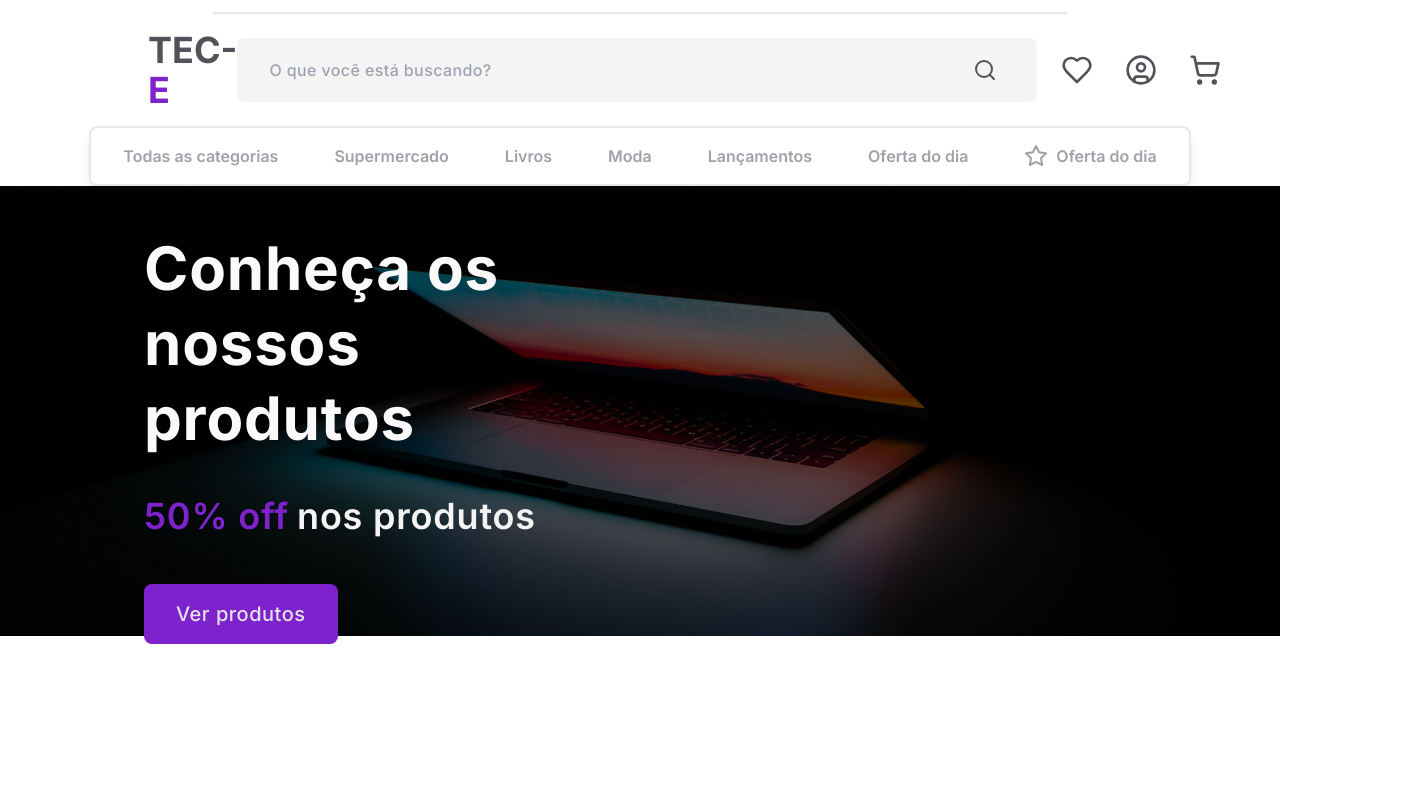
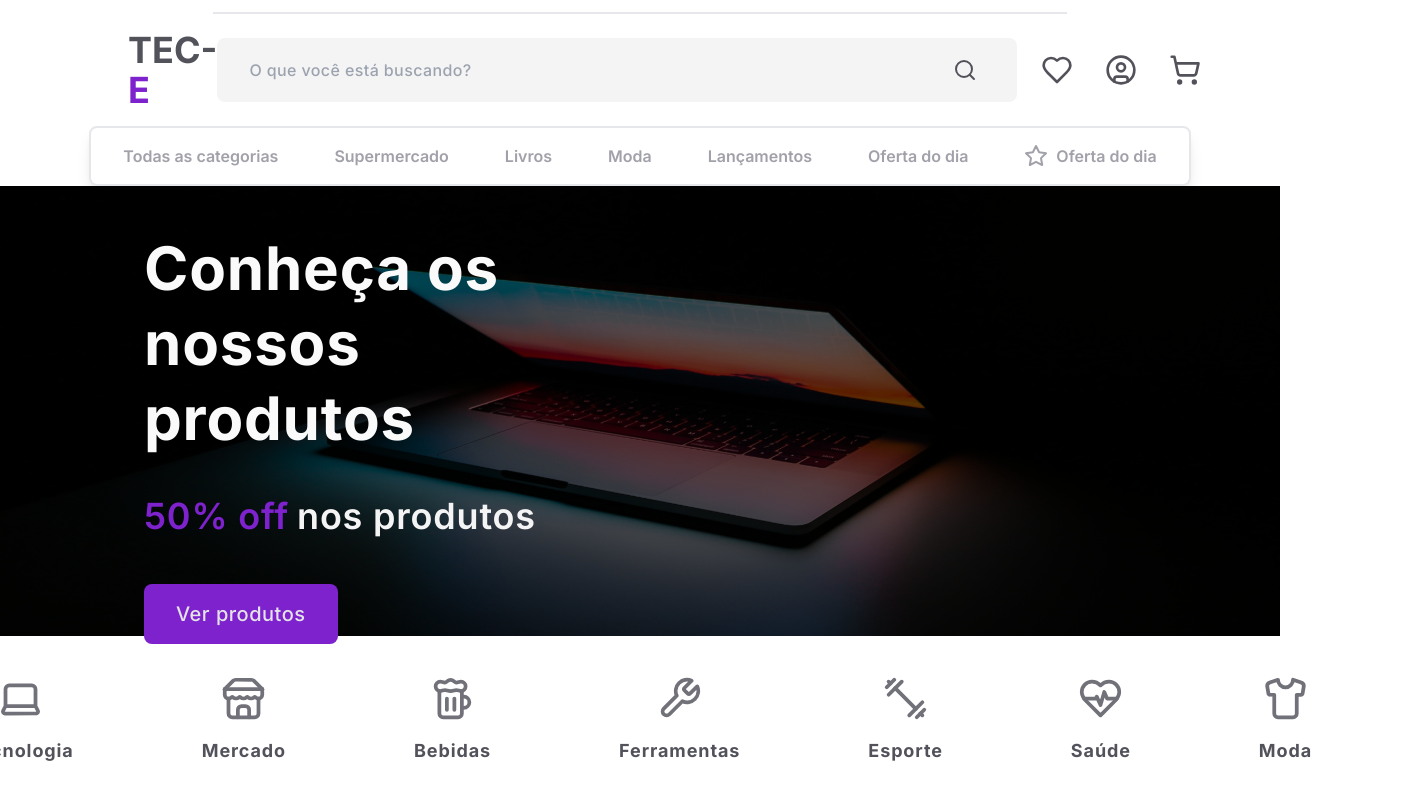
Before and after one commit to PabloJesusdaSilva/tec-e, a Next.js app: page / in a window 1280 px wide. Shown: the part 84-884 px from the top of the page, 1424 px wide, since content can reach past the window. Before the commit the page ends 800 px from the top, so only its background shows below. Built offline with nearby package versions, Linux system fonts and the light colour scheme.

Commit message:
:feat: creating product category component

```diff
--- a/src/app/components/Banner.tsx
+++ b/src/app/components/Banner.tsx
@@ -13,7 +13,7 @@ const Banner = () => {
 
          <div className='bg-black/60 w-full h-full relative -top-[100%]' />
 
-         <div className='relative z-20 w-full h-full -top-[190%] ml-36 tracking-wider'>
+         <div className='relative z-20 w-full h-full -top-[190%] pl-36 tracking-wider'>
             <h2 className='w-2/6 mb-10 text-6xl font-bold leading-tight text-zinc-50'>Conheça os nossos produtos</h2>
             <p className='font-semibold text-4xl text-zinc-100'>
                <span className='text-purple-700 mr-2'>
--- a/src/app/components/CategoryBar.tsx
+++ b/src/app/components/CategoryBar.tsx
@@ -2,31 +2,33 @@ import { StarIcon } from 'lucide-react';
 
 const CategoryBar = () => {
    return(
-      <article className='flex space-x-14 py-4 px-8 text-zinc-400 font-semibold border-2 rounded-lg shadow-lg'>
-         <span>
+      <nav className='py-4 px-8 text-zinc-400 font-semibold border-2 rounded-lg shadow-lg'>
+         <ul className='flex space-x-14'>
+            <li>
                Todas as categorias
-         </span>
-         <span>
+            </li>
+            <li>
                Supermercado
-         </span>
-         <span>
+            </li>
+            <li>
                Livros
-         </span>
-         <span>
+            </li>
+            <li>
                Moda
-         </span>
-         <span>
+            </li>
+            <li>
                Lançamentos
-         </span>
-         <span>
+            </li>
+            <li>
                Oferta do dia
-         </span>
-         <div className='flex'>
+            </li>
+            <li className='flex'>
                <StarIcon className='mr-2' />
 
                Oferta do dia
-         </div>
-      </article>
+            </li>
+         </ul>
+      </nav>
    );
 }
 
--- /dev/null
+++ b/src/app/components/CategoryProducts.tsx
@@ -0,0 +1,90 @@
+import {
+   LaptopIcon,
+   StoreIcon,
+   BeerIcon,
+   WrenchIcon,
+   DumbbellIcon,
+   HeartPulseIcon,
+   ShirtIcon
+} from 'lucide-react';
+
+const CategoryProduct = () => {
+   return(
+      <nav className='flex justify-center w-full py-10'>
+         <ul className='flex space-x-32'>
+            <li className='flex flex-col items-center space-y-4'>
+            <LaptopIcon
+               size={45}
+               className='text-zinc-500 transition-all duration-300 hover:text-purple-700'
+            /
+            >
+               <span className='text-lg text-zinc-600 font-bold tracking-wider'>
+                  Tecnologia
+               </span>
+            </li>
+            <li className='flex flex-col items-center space-y-4'>
+               <StoreIcon
+                  size={45}
+                  className='text-zinc-500 transition-all duration-300 hover:text-purple-700'
+                  /
+                  >
+               <span className='text-lg text-zinc-600 font-bold tracking-wider'>
+                  Mercado
+               </span>
+            </li>
+            <li className='flex flex-col items-center space-y-4'>
+               <BeerIcon
+                  size={45}
+                  className='text-zinc-500 transition-all duration-300 hover:text-purple-700'
+               />
+
+               <span className='text-lg text-zinc-600 font-bold tracking-wider'>
+                  Bebidas
+               </span>
+            </li>
+            <li className='flex flex-col items-center space-y-4'>
+               <WrenchIcon
+                  size={45}
+                  className='text-zinc-500 transition-all duration-300 hover:text-purple-700'
+               />
+
+               <span className='text-lg text-zinc-600 font-bold tracking-wider'>
+                  Ferramentas
+               </span>
+            </li>
+            <li className='flex flex-col items-center space-y-4'>
+               <DumbbellIcon
+                  size={45}
+                  className='text-zinc-500 transition-all duration-300 hover:text-purple-700'
+               />
+
+               <span className='text-lg text-zinc-600 font-bold tracking-wider'>
+                  Esporte
+               </span>
+            </li>
+            <li className='flex flex-col items-center space-y-4'>
+               <HeartPulseIcon
+                  size={45}
+                  className='text-zinc-500 transition-all duration-300 hover:text-purple-700'
+               />
+
+               <span className='text-lg text-zinc-600 font-bold tracking-wider'>
+                  Saúde
+               </span>
+            </li>
+            <li className='flex flex-col items-center space-y-4'>
+               <ShirtIcon
+                  size={45}
+                  className='text-zinc-500 transition-all duration-300 hover:text-purple-700'
+               />
+
+               <span className='text-lg text-zinc-600 font-bold tracking-wider'>
+                  Moda
+               </span>
+            </li>
+         </ul>
+      </nav>
+   );
+}
+
+export default CategoryProduct;
--- a/src/app/components/HeaderSearch.tsx
+++ b/src/app/components/HeaderSearch.tsx
@@ -7,7 +7,7 @@ import {
 
 const HeaderSearch = () => {
    return(
-      <article className='flex justify-around items-center w-4/5 h-28 p-5'>
+      <article className='flex justify-around items-center w-4/5 h-28 py-8'>
          <div className='text-4xl text-zinc-600 uppercase font-bold'>
             Tec-
             <span className='text-purple-700'>e</span>
--- a/src/app/page.tsx
+++ b/src/app/page.tsx
@@ -1,4 +1,5 @@
 import Banner from './components/Banner';
+import CategoryProduct from './components/CategoryProducts';
 import Header from './partials/Header';
 
 const Home = () => {
@@ -8,6 +9,8 @@ const Home = () => {
 
       <main>
         <Banner />
+
+        <CategoryProduct />
       </main>
     </>
   );
```
Lines whose indentation alone changed are shown as unchanged.
